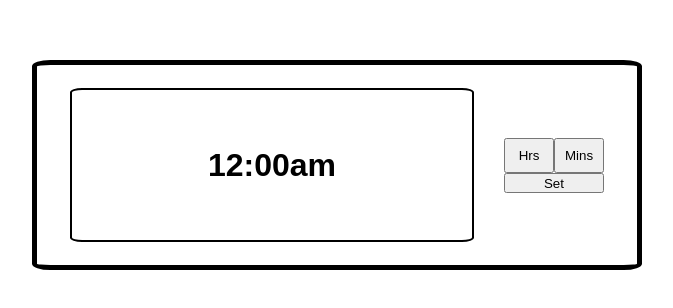
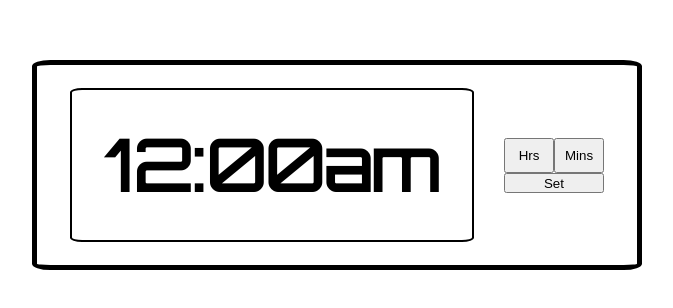
Before and after one commit to JameyMcAuliffe/clock-react, a React (Create React App) app in the folder clock/: page / in a window 1280 px wide. Shown: the part 140-448 px from the top of the page, without its empty margins (303-976 px from the left). Built offline with nearby package versions, Linux system fonts and the light colour scheme.

Commit message:
imported clock font, displayed time now passed as a prop

```diff
--- a/clock/public/index.html
+++ b/clock/public/index.html
@@ -8,6 +8,7 @@
       manifest.json provides metadata used when your web app is added to the
       homescreen on Android. See https://developers.google.com/web/fundamentals/engage-and-retain/web-app-manifest/
     -->
+    <link href="https://fonts.googleapis.com/css?family=Orbitron" rel="stylesheet">
     <link rel="manifest" href="%PUBLIC_URL%/manifest.json">
     <!--
       Notice the use of %PUBLIC_URL% in the tags above.
--- a/clock/src/App.css
+++ b/clock/src/App.css
@@ -22,6 +22,8 @@
   border-radius: 3%;
   justify-content: center;
   align-items: center;
+  font-family: 'Orbitron', sans-serif;
+  font-size: 35px;
 }
 
 .buttons-div {
--- a/clock/src/components/clock.js
+++ b/clock/src/components/clock.js
@@ -3,10 +3,20 @@ import { Display } from './display'
 import { Buttons } from './buttons'
 
 export class Clock extends Component {
+
+	constructor(props) {
+		super(props)
+		this.state = {
+			hours: 12,
+			mins: '00',
+			orientation: 'am'
+		}
+	}
+
 	render() {
 		return (
 			<div className="clock">
-				<Display/>
+				<Display mins={this.state.mins} hours={this.state.hours} orientation={this.state.orientation}/>
 				<Buttons/>
 			</div>
 		)
--- a/clock/src/components/display.js
+++ b/clock/src/components/display.js
@@ -1,13 +1,18 @@
 import React, { Component } from 'react';
 
 export class Display extends Component {
+
+	setMins() {
+		console.log("this.props.mins:", this.props.mins);
+	}
+
 	render() {
 		return (
 			<div className="display">
-				<h1 className="hours">12</h1>
+				<h1 className="hours">{this.props.hours}</h1>
 				<h1 className="colon">:</h1>
-				<h1 className="minutes">00</h1>
-				<h1 className="orientation">am</h1>
+				<h1 className="minutes">{this.props.mins}</h1>
+				<h1 className="orientation">{this.props.orientation}</h1>
 			</div>
 		)
 	}
```
